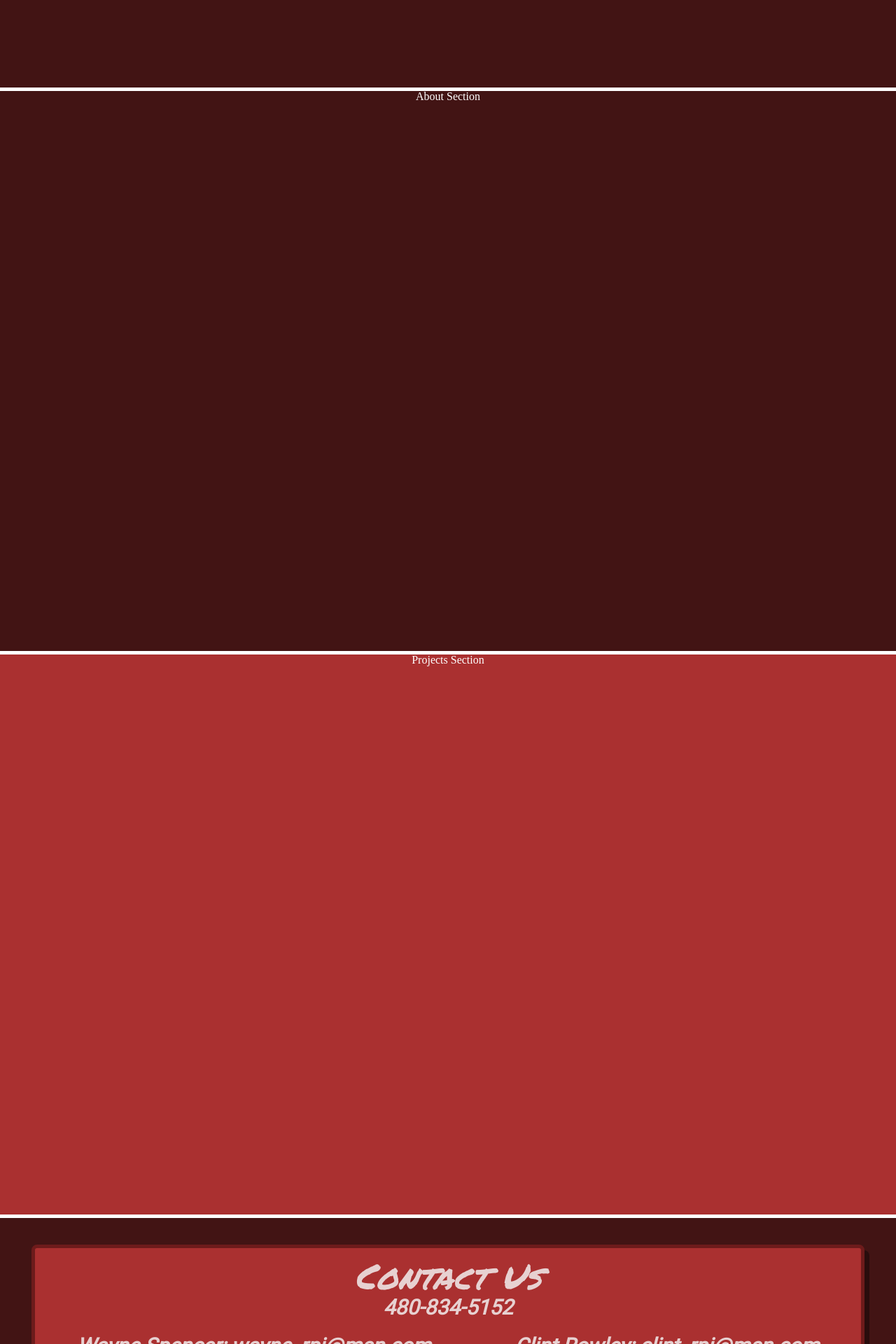
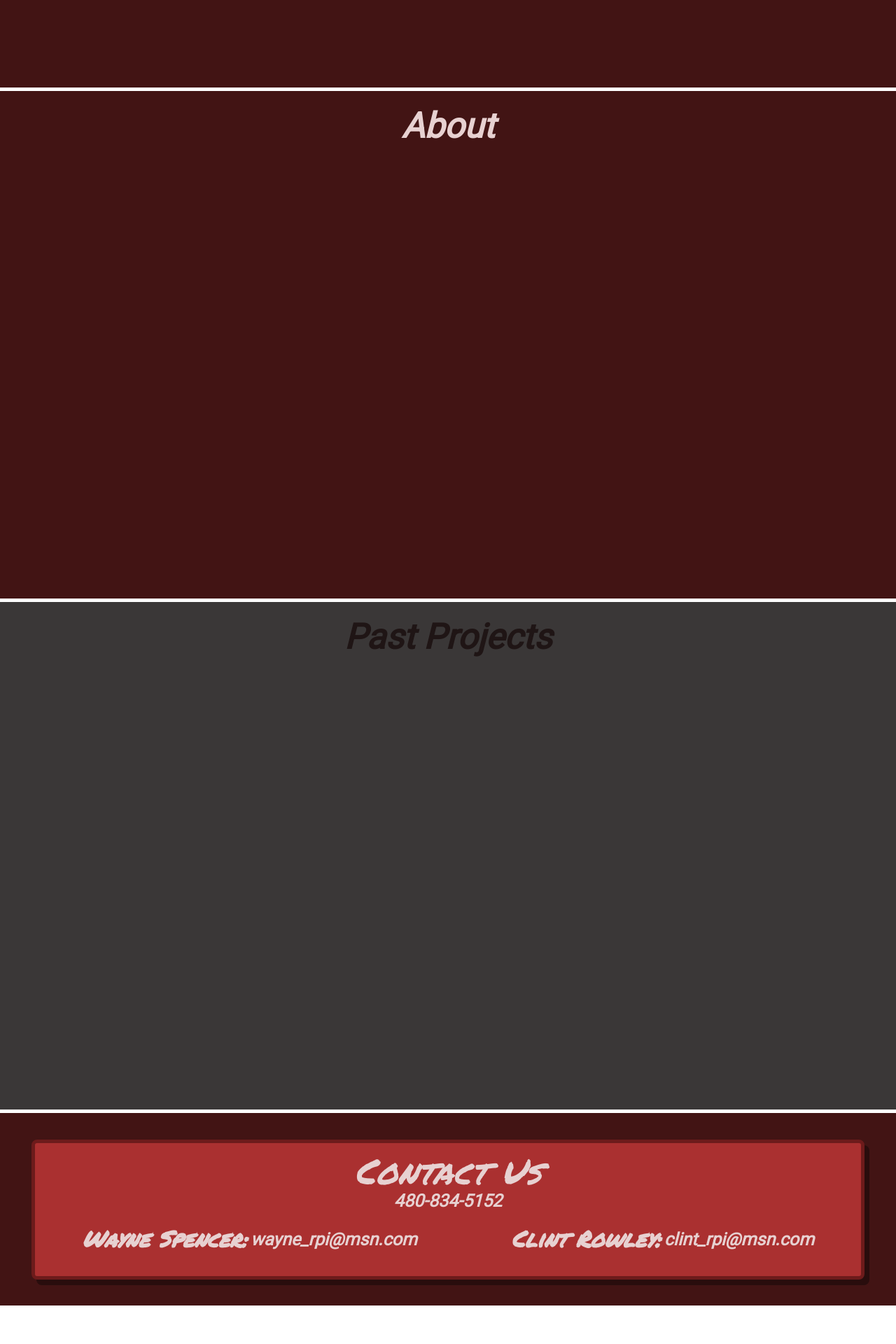
Before and after one commit to HavocPigeon/RowleyPlumbingInc, a React (Create React App) app: page / in a window 1280 px wide. Shown: the part 680-2600 px from the top of the page at 70% size. After the commit the page ends 2545 px from the top, so only its background shows below. Built offline with nearby package versions, Linux system fonts and the light colour scheme.

Commit message:
polished section headers

```diff
--- a/public/index.html
+++ b/public/index.html
@@ -16,6 +16,7 @@
     <link href="https://fonts.googleapis.com/css?family=Mr+Dafoe|Permanent+Marker" rel="stylesheet">
     <link href="https://fonts.googleapis.com/css?family=Poppins:700i" rel="stylesheet">
     <link href="https://fonts.googleapis.com/css?family=Roboto" rel="stylesheet">
+    <link href="https://fonts.googleapis.com/css?family=Fredoka+One" rel="stylesheet">
     <!--
       Notice the use of %PUBLIC_URL% in the tags above.
       It will be replaced with the URL of the `public` folder during the build.
--- a/src/App.css
+++ b/src/App.css
@@ -46,6 +46,7 @@ table {
   text-align: center;
   background-color: rgb(66, 20, 20);
   min-height: 100vh;
+  font-family: 'Roboto';
 }
 a {
 	text-decoration: none;
--- a/src/components/about.js
+++ b/src/components/about.js
@@ -5,7 +5,9 @@ const About = () => {
     return (
         <div className="aboutmain">
             <div id='aboutanchor'></div>
-            About Section
+            <div className="abouttitle">
+                About
+            </div>
         </div>
     );
 };
--- a/src/components/contact.js
+++ b/src/components/contact.js
@@ -16,13 +16,18 @@ const Contact = () => {
                 </div>
                 <div className="indvcontacts">
                     <div className="contactinfow">
-                        <p>
-                            Wayne Spencer:  wayne_rpi@msn.com
+                        <p className='contactnames'>
+                            Wayne Spencer:
+                        </p>
+                        <p className='emails'>
+                             wayne_rpi@msn.com
                         </p>
                     </div>
                     <div className="contactinfoc">
-                        <p>
+                        <p className='contactnames'>
                             Clint Rowley:
+                        </p>
+                        <p className='emails'>
                             clint_rpi@msn.com
                         </p>
                     </div>
--- a/src/components/navbar.js
+++ b/src/components/navbar.js
@@ -31,7 +31,6 @@ export default class Navbar extends Component {
     }
 
     render() {
-        console.log(this.state.scroll);
         return (
             <div className={
                 this.state.scroll <= 0
--- a/src/components/projects.js
+++ b/src/components/projects.js
@@ -5,7 +5,9 @@ const Projects = () => {
     return (
         <div className="projectsmain">
             <div id="projectanchor"></div>
-            Projects Section
+            <div className="projecttitle">
+                Past Projects
+            </div>
         </div>
     );
 };
--- a/src/css/about.css
+++ b/src/css/about.css
@@ -1,5 +1,5 @@
 .aboutmain {
-    height: 100vh;
+    height: calc(100vh - 75px);
     background-color: rgb(66, 20, 20);
     border-bottom: solid 5px white;
     color: white;
@@ -11,3 +11,10 @@
     position: absolute;
     top: -80px;
 }
+.abouttitle {
+    font-size: 50px;
+    padding-top: 25px;
+    font-weight: 700;
+    color: rgb(231, 209, 209);
+    font-style: italic;
+}
--- a/src/css/contact.css
+++ b/src/css/contact.css
@@ -26,9 +26,17 @@
     box-shadow: 7px 8px #0806066e;
     text-align: center;
 }
+.contactnames {
+    font-family: 'Permanent Marker';
+    font-size: 32px;
+}
 p {
-    font-size: 30px;
+    font-size: 25px;
     padding: 5px 0px;
+}
+.emails {
+    padding-top: 10px;
+    padding-left: 5px;
 }
 .indvcontacts {
     display: flex;
@@ -38,5 +46,8 @@ p {
 }
 .contacttitle {
     font-family: 'Permanent Marker';
-    font-weight: 300;
+    font-weight: 100;
 }
+.contactinfoc, .contactinfow {
+    display: flex;
+}
--- a/src/css/navbar.css
+++ b/src/css/navbar.css
@@ -3,7 +3,7 @@
     width: 100%;
     height: 75px;
     padding: 25px 0px;
-    transition: padding 1.9s ease-in-out;
+    transition: padding 1s ease-in-out;
     display: flex;
     color: transparent;
     text-align: center;
@@ -15,8 +15,7 @@
     justify-content: space-around;
     align-items: center;
     font-size: 30px;
-    font-family: 'Permanent Marker';
-    border-bottom: solid 5px white;
+    font-family: 'Permanent Marker';    border-bottom: solid 5px white;
 }
 .navbarmainsh {
     background-color: rgb(0, 0, 0);
@@ -47,7 +46,7 @@
     max-height: 100px;
     width: auto;
     padding-bottom: 10px;
-    transition: 2s ease-in-out;
+    transition: 1.5s ease-in-out;
 }
 .rowleylogosmall {
     max-height: 65px;
@@ -59,7 +58,7 @@
     cursor: pointer;
 }
 .abouth, .contacth, .projectsh {
-    transition: 1.8s ease-in-out;
+    transition: 1.3s ease-in-out;
     color: transparent;
     overflow: hidden;
     justify-content: center;
@@ -68,11 +67,12 @@
     flex: 0;
 }
 .aboutsh, .contactsh, .projectssh {
-    transition: 2.7s ease-in-out .3s;
+    transition: 2.3s ease-in-out .3s;
     color: white;
     justify-content: center;
     align-items: center;
     overflow: hidden;
     display: flex;
     flex: 1;
+    height: 50px;
 }
--- a/src/css/projects.css
+++ b/src/css/projects.css
@@ -1,6 +1,6 @@
 .projectsmain {
-    height: 100vh;
-    background-color: rgb(170, 48, 48);
+    height: calc(100vh - 75px);
+    background-color: rgb(58, 55, 55);
     border-bottom: solid 5px white;
     color: white;
     z-index: 1;
@@ -10,3 +10,10 @@
     position: absolute;
     top: -80px;
 }
+.projecttitle {
+    font-size: 50px;
+    font-weight: 700;
+    padding-top: 25px;
+    color: rgb(31, 21, 21);
+    font-style: italic;
+}
```
